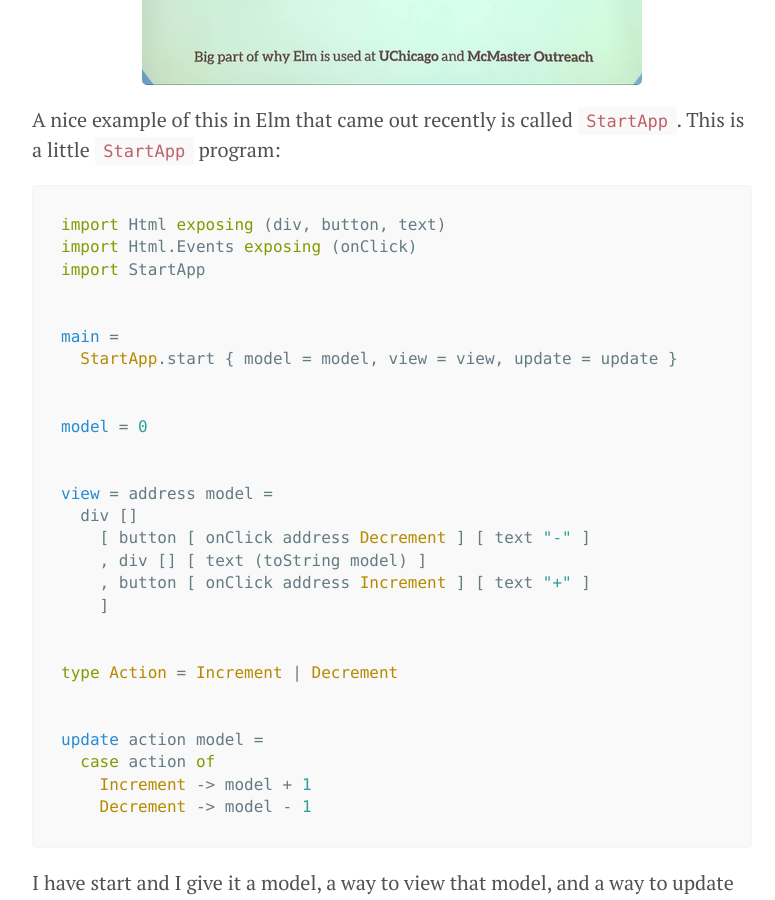
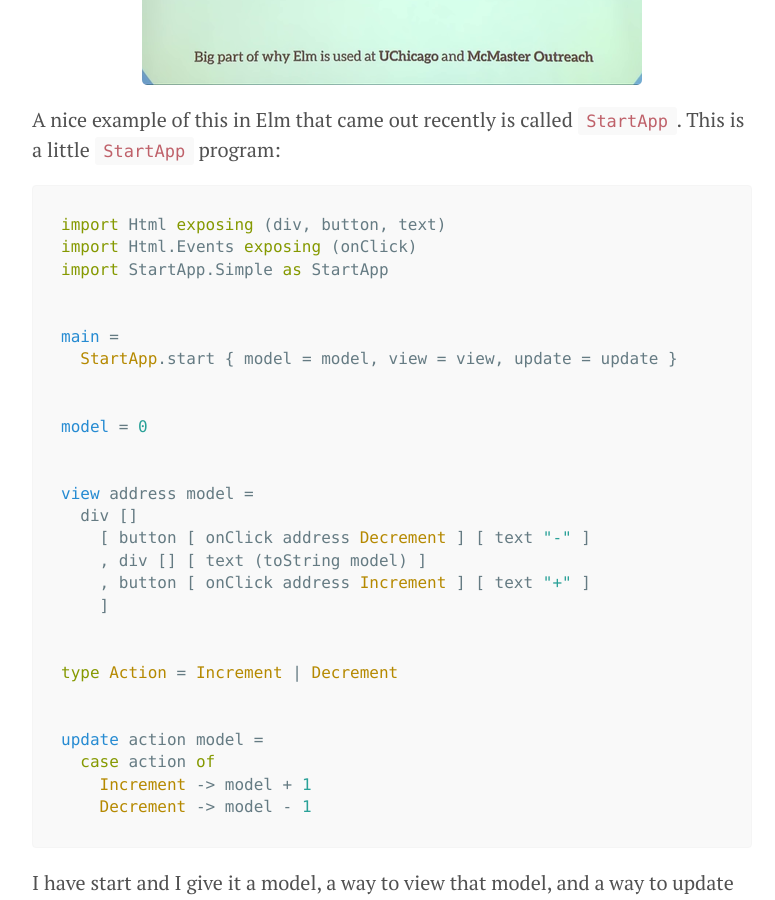
Before and after one commit to pootsbook/elmbark.com, a Jekyll site: the page built from _posts/2016-03-16-mainstream-elm-user-focused-design.md, in a window 1280 px wide and 900 px high, scrolled down 18696 px. Shown: the whole window, without its empty margins (248-1023 px from the left). Built offline with Jekyll 4.4.1, drawn with Linux system fonts in a browser that asks for light colours; comment, search, counter and statistics services are not loaded.

Commit message:
Fix the StartApp example to work on http://elm-lang.org/try

````diff
--- a/_posts/2016-03-16-mainstream-elm-user-focused-design.md
+++ b/_posts/2016-03-16-mainstream-elm-user-focused-design.md
@@ -215,7 +215,7 @@ A nice example of this in Elm that came out recently is called `StartApp`. This
 ```elm
 import Html exposing (div, button, text)
 import Html.Events exposing (onClick)
-import StartApp
+import StartApp.Simple as StartApp
 
 
 main =
@@ -225,7 +225,7 @@ main =
 model = 0
 
 
-view = address model =
+view address model =
   div []
     [ button [ onClick address Decrement ] [ text "-" ]
     , div [] [ text (toString model) ]
````
